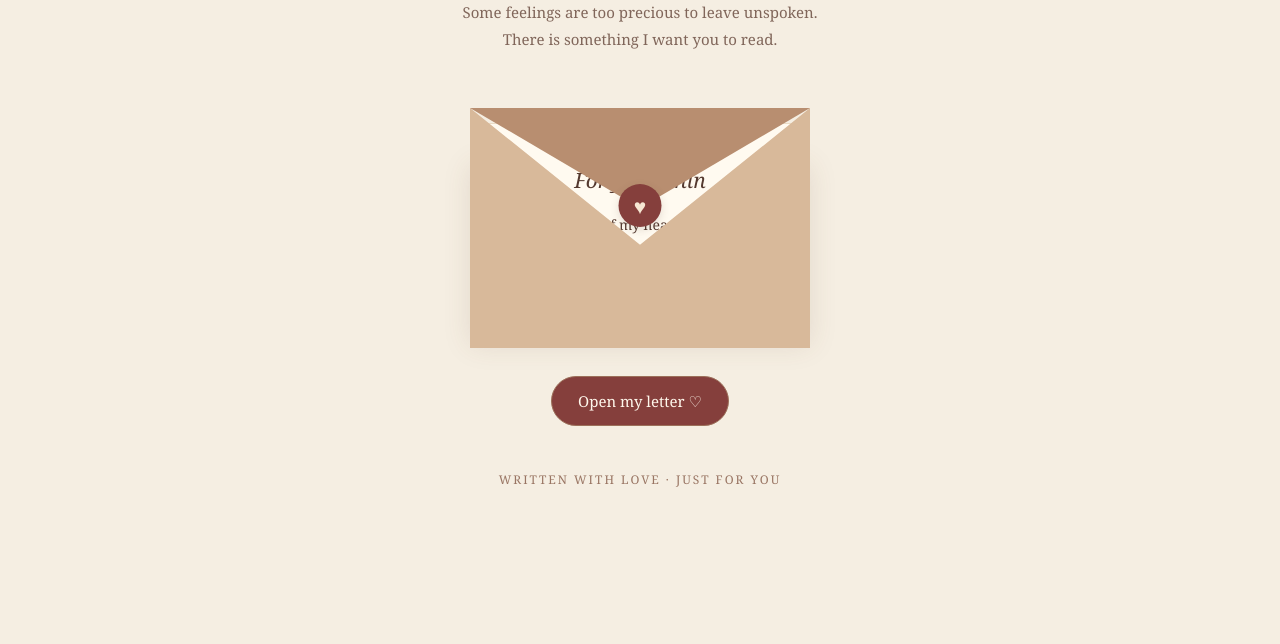
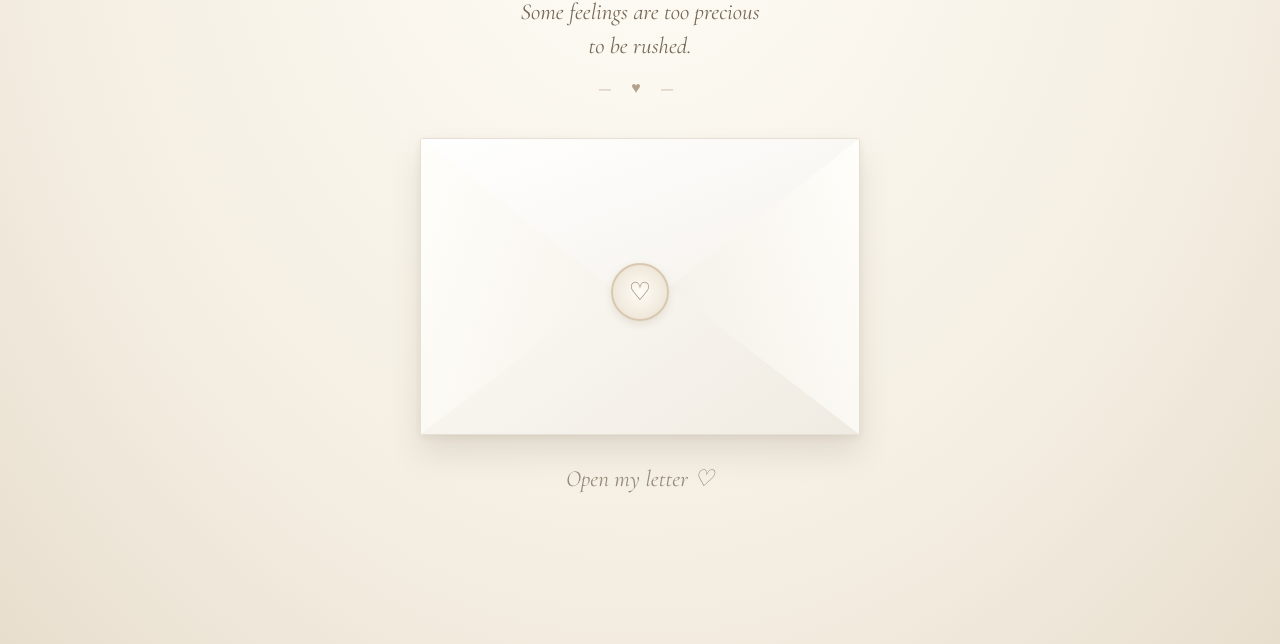
Before and after one commit to shwea7037-cpu/for-k, a plain HTML site: page index.html in a window 1280 px wide. Shown: the part 156-800 px from the top of the page. Drawn offline with nearby package versions, Linux system fonts and the light colour scheme.

Commit message:
Refactor index.html for layout and styling enhancements
Updated HTML structure and styles for improved layout and design.

```diff
--- a/index.html
+++ b/index.html
@@ -3,281 +3,302 @@
 <html lang="en">
 <head>
 <meta charset="UTF-8">
-<meta name="viewport" content="width=device-width, initial-scale=1">
-<meta name="theme-color" content="#f5eee2">
-<title>To my dearest, Khin</title>
+<meta name="viewport" content="width=device-width, initial-scale=1.0">
+<title>To My Dearest, Khin</title>
+
 <style>
-* { box-sizing: border-box; }
+@import url('https://fonts.googleapis.com/css2?family=Cormorant+Garamond:ital,wght@0,400;0,500;0,600;1,400;1,500;1,600&display=swap');
+
+* {
+  box-sizing: border-box;
+}
 
 body {
   margin: 0;
   min-height: 100vh;
-  background: #f5eee2;
-  color: #54392f;
-  font-family: Georgia, "Times New Roman", serif;
+  background:
+    radial-gradient(ellipse at top, #fffdf7 0%, #f4eee2 65%, #e8dece 100%);
+  color: #574a3c;
+  font-family: 'Cormorant Garamond', Georgia, serif;
+  display: flex;
+  justify-content: center;
+  align-items: center;
+  padding: 32px 16px;
+  overflow-x: hidden;
+}
+
+.container {
+  width: 100%;
+  max-width: 440px;
   text-align: center;
 }
 
-.page {
-  width: min(100% - 32px, 650px);
-  margin: auto;
-  padding: 48px 0 60px;
+.intro {
+  font-size: 23px;
+  font-style: italic;
+  line-height: 1.5;
+  margin-bottom: 38px;
+  color: #776957;
 }
 
-.eyebrow {
-  font-size: 12px;
-  letter-spacing: 4px;
-  text-transform: uppercase;
-  color: #997563;
+.heart {
+  margin-top: 12px;
+  font-size: 16px;
+  letter-spacing: 8px;
+  color: #b3a18a;
 }
 
-h1 {
-  font-size: clamp(28px, 7vw, 42px);
-  font-weight: normal;
-  font-style: italic;
-  margin: 18px 0 12px;
-}
+/* SEALED WHITE ENVELOPE */
 
-.subtitle {
-  font-size: 15px;
-  line-height: 1.8;
-  color: #80665a;
-}
-
-.scene {
-  position: relative;
-  width: min(100%, 340px);
-  height: 240px;
-  margin: 55px auto 28px;
+.envelope-area {
+  width: 100%;
   perspective: 1000px;
+  margin: 0 auto;
+  cursor: pointer;
+  -webkit-tap-highlight-color: transparent;
 }
 
 .envelope {
+  position: relative;
+  width: 100%;
+  aspect-ratio: 1.48 / 1;
+  background: linear-gradient(145deg, #ffffff, #f5f1e9);
+  border: 1px solid #e6dfd3;
+  border-radius: 3px;
+  box-shadow:
+    0 18px 32px rgba(86, 70, 48, 0.13),
+    0 3px 7px rgba(86, 70, 48, 0.07);
+  overflow: hidden;
+  transition: box-shadow 0.5s ease;
+}
+
+.envelope-back {
   position: absolute;
-  bottom: 15px;
-  width: 100%;
-  height: 180px;
-  background: #c9a98c;
-  border-radius: 4px;
-  box-shadow: 0 12px 28px #68483220;
+  inset: 0;
+  background: #f7f3eb;
+}
+
+.envelope-front {
+  position: absolute;
+  inset: 0;
+  background: linear-gradient(145deg, #fffefa, #f0ebe2);
+  clip-path: polygon(0 100%, 50% 43%, 100% 100%);
+  z-index: 3;
+}
+
+.envelope-left {
+  position: absolute;
+  inset: 0;
+  background: linear-gradient(110deg, #fffefa, #eee8de);
+  clip-path: polygon(0 0, 53% 50%, 0 100%);
+  z-index: 2;
+}
+
+.envelope-right {
+  position: absolute;
+  inset: 0;
+  background: linear-gradient(250deg, #fffefa, #e9e2d7);
+  clip-path: polygon(100% 0, 47% 50%, 100% 100%);
+  z-index: 2;
 }
 
 .flap {
   position: absolute;
-  z-index: 4;
-  top: 0;
-  left: 0;
-  width: 100%;
-  height: 100px;
-  background: #b88e70;
-  clip-path: polygon(0 0, 100% 0, 50% 100%);
+  inset: 0;
+  background: linear-gradient(160deg, #ffffff, #f1ece3);
+  clip-path: polygon(0 0, 100% 0, 50% 58%);
   transform-origin: top center;
-  transition: transform 0.8s ease;
-}
-
-.pocket {
-  position: absolute;
-  inset: 0;
-  z-index: 3;
-  background: #d8b99a;
-  clip-path: polygon(0 0, 50% 57%, 100% 0,
-                     100% 100%, 0 100%);
+  transition: transform 0.9s ease, opacity 0.5s ease;
+  z-index: 5;
+  filter: drop-shadow(0 3px 2px rgba(100, 80, 55, 0.08));
 }
 
 .seal {
   position: absolute;
-  z-index: 5;
-  top: 76px;
+  width: 58px;
+  height: 58px;
+  border-radius: 50%;
   left: 50%;
-  transform: translateX(-50%);
-  width: 43px;
-  height: 43px;
-  border-radius: 50%;
-  display: grid;
-  place-items: center;
-  color: #f6e7d3;
-  background: #853f3c;
-  font-size: 21px;
-  box-shadow: 0 3px 8px #54392f25;
-  transition: opacity 0.3s;
+  top: 52%;
+  transform: translate(-50%, -50%);
+  z-index: 6;
+  display: flex;
+  align-items: center;
+  justify-content: center;
+  color: #9c8568;
+  font-size: 25px;
+  background: radial-gradient(circle, #fffdf8, #e8ddcc);
+  border: 2px solid #d8c8b0;
+  box-shadow: 0 3px 8px rgba(92, 70, 45, 0.12);
+  transition: opacity 0.35s ease, transform 0.35s ease;
 }
 
-.letter {
-  position: absolute;
-  z-index: 2;
-  left: 5%;
-  width: 90%;
-  height: 205px;
-  bottom: 20px;
-  overflow: hidden;
-  padding: 25px 18px;
-  background: #fffaf0;
-  border: 1px solid #eadbc5;
-  transition: transform 1s ease, height 1s ease;
+.open-hint {
+  margin-top: 30px;
+  font-size: 23px;
+  font-style: italic;
+  color: #776957;
+  animation: gentle 2.5s ease-in-out infinite;
 }
 
-.letter h2 {
-  font-size: 21px;
-  font-weight: normal;
-  font-style: italic;
+@keyframes gentle {
+  0%, 100% { opacity: 0.75; }
+  50% { opacity: 1; }
 }
 
-.letter p {
-  font-size: 14px;
-  line-height: 1.8;
+/* LETTER */
+
+.letter-wrap {
+  display: none;
+  width: 100%;
+  margin-top: 28px;
+  animation: appear 1s ease both;
 }
 
-.scene.open .flap {
-  transform: rotateX(180deg);
-  z-index: 1;
+.letter-paper {
+  position: relative;
+  padding: 30px 24px 34px;
+  text-align: left;
+  background-color: #e8dcc5;
+  background-image:
+    radial-gradient(ellipse at 15% 20%, rgba(255,255,255,.28), transparent 45%),
+    radial-gradient(ellipse at 80% 70%, rgba(126,95,57,.09), transparent 50%),
+    repeating-linear-gradient(
+      0deg,
+      rgba(105,78,47,.025) 0px,
+      rgba(105,78,47,.025) 1px,
+      transparent 1px,
+      transparent 4px
+    );
+  border: 1px solid #d3c1a5;
+  box-shadow: 0 8px 24px rgba(84, 64, 39, 0.12);
+  color: #40372c;
+  font-size: 20px;
+  line-height: 1.65;
+  font-style: italic;
+  overflow-wrap: anywhere;
+  white-space: normal;
 }
 
-.scene.open .seal {
-  opacity: 0;
+.letter-paper::before {
+  content: "";
+  position: absolute;
+  inset: 7px;
+  border: 1px solid rgba(124, 99, 68, 0.16);
   pointer-events: none;
 }
 
-.scene.open .letter {
-  height: 205px;
-  transform: translateY(-75px);
+.letter-content {
+  position: relative;
+  z-index: 1;
+  white-space: pre-wrap;
 }
 
-button {
-  border: 1px solid #9c705a;
-  background: #853f3c;
-  color: #fff7ec;
-  border-radius: 30px;
-  padding: 14px 26px;
-  font-family: inherit;
-  font-size: 15px;
-  cursor: pointer;
+.close-note {
+  margin-top: 20px;
+  font-size: 16px;
+  font-style: italic;
+  color: #84745f;
 }
 
-button:focus-visible {
-  outline: 3px solid #9c705a;
-  outline-offset: 4px;
+.container.is-open .envelope {
+  box-shadow: 0 8px 18px rgba(86, 70, 48, 0.08);
 }
 
-#fullLetter {
-  display: none;
-  margin-top: 55px;
-  padding: clamp(23px, 6vw, 42px);
-  text-align: left;
-  background: #fffaf0;
-  border: 1px solid #e5d2ba;
-  box-shadow: 0 8px 30px #68483212;
+.container.is-open .flap {
+  transform: rotateX(180deg);
+  opacity: 0;
 }
 
-#fullLetter.visible {
-  display: block;
-  animation: appear 0.9s ease both;
+.container.is-open .seal {
+  opacity: 0;
+  transform: translate(-50%, -50%) scale(0.5);
 }
 
-#fullLetter h2 {
-  text-align: center;
-  font-size: 26px;
-  font-weight: normal;
-  font-style: italic;
-  margin-bottom: 30px;
+.container.is-open .letter-wrap {
+  display: block;
 }
 
-#letterText {
-  font-size: 16px;
-  line-height: 2;
-  white-space: pre-wrap;
-  overflow-wrap: anywhere;
-}
-
-.signature {
-  margin-top: 32px;
-  text-align: right;
-  font-style: italic;
-  line-height: 1.9;
-}
-
-footer {
-  margin-top: 45px;
-  font-size: 12px;
-  letter-spacing: 2px;
-  color: #997563;
+.container.is-open .open-hint {
+  display: none;
 }
 
 @keyframes appear {
-  from { opacity: 0; transform: translateY(12px); }
+  from { opacity: 0; transform: translateY(16px); }
   to { opacity: 1; transform: translateY(0); }
 }
 
-@media (prefers-reduced-motion: reduce) {
-  *, *::before, *::after {
-    animation-duration: 0.01ms !important;
-    transition-duration: 0.01ms !important;
+@media (max-width: 380px) {
+  .intro { font-size: 21px; }
+  .letter-paper {
+    padding: 24px 18px 28px;
+    font-size: 18px;
+    line-height: 1.6;
+  }
+  .seal {
+    width: 50px;
+    height: 50px;
   }
 }
 </style>
 </head>
 
 <body>
-<main class="page">
-  <div class="eyebrow">A letter from my heart</div>
-  <h1>To my dearest, Khin</h1>
-  <p class="subtitle">
-    Some feelings are too precious to leave unspoken.
-    <br>There is something I want you to read.
-  </p>
+<main class="container" id="mainContainer">
 
-  <div class="scene" id="envelope">
-    <div class="envelope"></div>
-    <div class="letter">
-      <h2>For you, Khin</h2>
-      <p>A little piece of my heart, written just for you.</p>
-    </div>
-    <div class="flap"></div>
-    <div class="pocket"></div>
-    <div class="seal">♥</div>
+  <div class="intro">
+    Some feelings are too precious<br>
+    to be rushed.
+    <div class="heart">— ♥ —</div>
   </div>
 
-  <button id="openButton" type="button"
-          aria-expanded="false" aria-controls="fullLetter">
-    Open my letter ♡
-  </button>
+  <div
+    class="envelope-area"
+    id="envelopeButton"
+    role="button"
+    tabindex="0"
+    aria-label="Open the letter"
+  >
+    <div class="envelope">
+      <div class="envelope-back"></div>
+      <div class="envelope-left"></div>
+      <div class="envelope-right"></div>
+      <div class="flap"></div>
+      <div class="envelope-front"></div>
+      <div class="seal">♡</div>
+    </div>
+  </div>
 
-  <article id="fullLetter">
-    <h2>To my dearest, Khin</h2>
-    <div id="letterText">To my dearest, Khin
+  <div class="open-hint">Open my letter ♡</div>
+
+  <section class="letter-wrap" id="letterWrap">
+    <article class="letter-paper">
+      <div class="letter-content" id="letterContent">
    If you're reading this, it means that I finally have the courage to tell you about my feelings. For a long time, I've wondered whether I should tell you or simply keep these feelings to myself. I was afraid that saying it out loud might change something between us. But eventually, I realized that some feelings deserve to be expressed, even when we don't know what will happen afterward.
    I love you more than a friend, and more than I've ever planned to. I love the way your face lights up when you talk about something that you love. Khin, I love your brown eyes, your long beautiful lashes, your eyebrows and that little mole on your finger. I fell in love with your voice and the way you get excited when you talk about your day. I love hearing about the things you do, your feelings and your emotions. I love getting to know you. I don't know when or how i started to fall this hard for you but I'm so happy that i did.
     I've come to realize that loving you doesn't have to mean asking for anything in return. For as long as you'll have me by your side, I'd love to be someone who cares for you, supports you, and wishes the best for you, even on the days when you don't realize how much you mean to me.
    Maybe you'll never feel the same way, and that's okay. I don't want this letter to become a burden or make you feel that you owe me anything. I'm sorry if my words leave you feeling uncertain or make things a little awkward between us. That was never my intention. I simply wanted you to know that I love you and if you ever wonder who my love-related reposts are about, it's always you.
   Whatever happens, I'll always be here as your friend. Thank you for becoming someone so special to me without even trying. I do love you, khin. </div>
-    <div class="signature">
-      With all my heart,<br>
-      Shwe shwe ♡
-    </div>
-  </article>
+    </article>
+    <div class="close-note">With all my heart, ♡</div>
+  </section>
 
-  <footer>WRITTEN WITH LOVE · JUST FOR YOU</footer>
 </main>
 
 <script>
-const scene = document.getElementById("envelope");
-const button = document.getElementById("openButton");
-const letter = document.getElementById("fullLetter");
+const container = document.getElementById('mainContainer');
+const envelopeButton = document.getElementById('envelopeButton');
 
-button.addEventListener("click", () => {
-  const isOpen = scene.classList.toggle("open");
-  letter.classList.toggle("visible", isOpen);
-  button.setAttribute("aria-expanded", String(isOpen));
-  button.textContent = isOpen
-    ? "Close my letter ♡"
-    : "Open my letter ♡";
+function openLetter() {
+  container.classList.add('is-open');
+}
 
-  if (isOpen) {
-    setTimeout(() => {
-      letter.scrollIntoView({
-        behavior: "smooth",
-        block: "start"
-      });
-    }, 250);
+envelopeButton.addEventListener('click', openLetter);
+
+envelopeButton.addEventListener('keydown', function(event) {
+  if (event.key === 'Enter' || event.key === ' ') {
+    event.preventDefault();
+    openLetter();
   }
 });
 </script>
```
